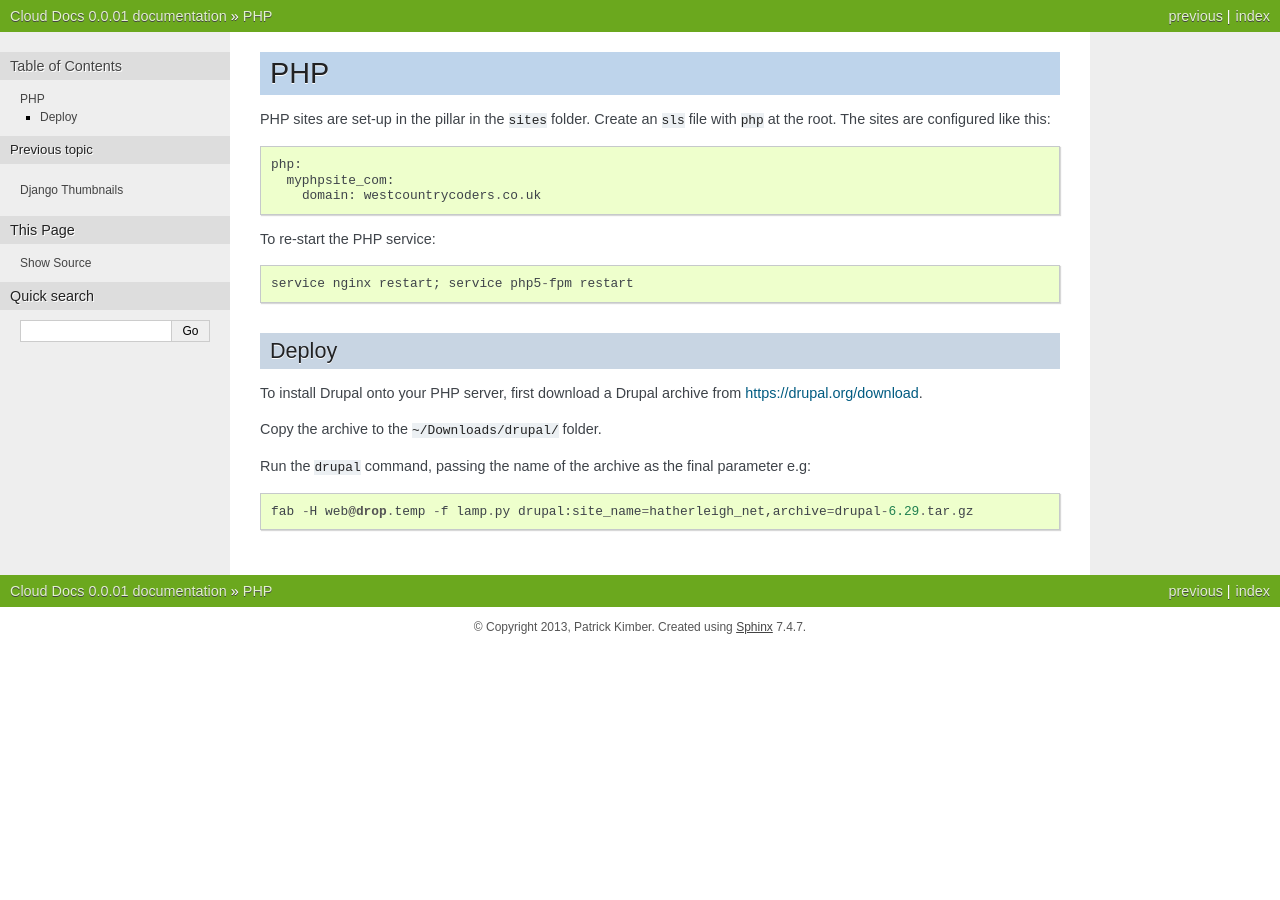
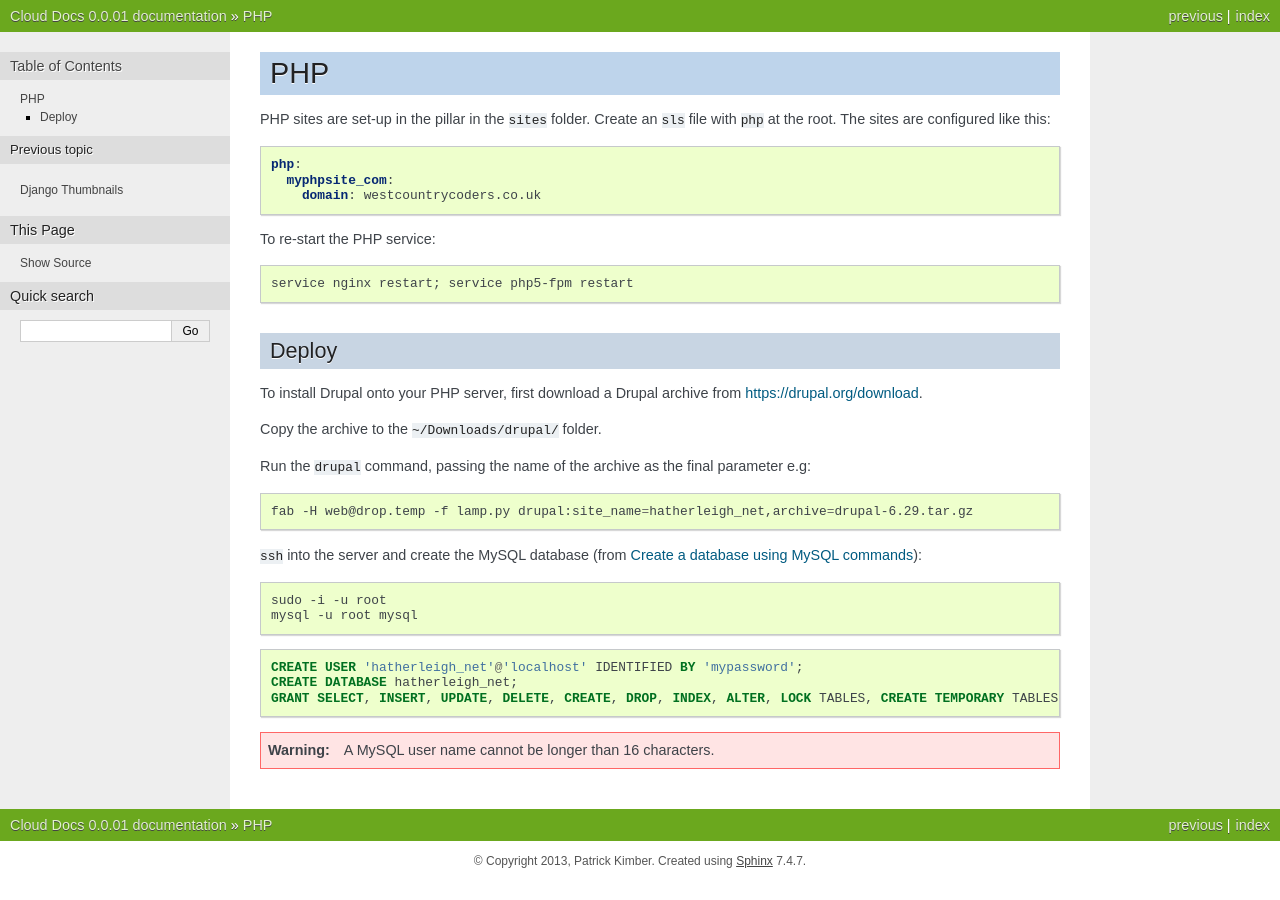
Before and after one commit to pkimber/old-docs-migrated-to-gitlab, a Sphinx documentation site: the page built from source/php.rst, in a window 1280 px wide. Built offline with Sphinx 7.4.7, drawn with Linux system fonts in a browser that asks for light colours.

```diff
--- a/source/php.rst
+++ b/source/php.rst
@@ -1,8 +1,12 @@
 PHP
 ***
 
+.. highlight:: bash
+
 PHP sites are set-up in the pillar in the ``sites`` folder.  Create an ``sls``
-file with ``php`` at the root.  The sites are configured like this::
+file with ``php`` at the root.  The sites are configured like this:
+
+.. code-block:: yaml
 
   php:
     myphpsite_com:
@@ -25,3 +29,20 @@ Run the ``drupal`` command, passing the name of the archive as the final
 parameter e.g::
 
   fab -H web@drop.temp -f lamp.py drupal:site_name=hatherleigh_net,archive=drupal-6.29.tar.gz
+
+``ssh`` into the server and create the MySQL database
+(from `Create a database using MySQL commands`_)::
+
+  sudo -i -u root
+  mysql -u root mysql
+
+.. code-block:: sql
+
+  CREATE USER 'hatherleigh_net'@'localhost' IDENTIFIED BY 'mypassword';
+  CREATE DATABASE hatherleigh_net;
+  GRANT SELECT, INSERT, UPDATE, DELETE, CREATE, DROP, INDEX, ALTER, LOCK TABLES, CREATE TEMPORARY TABLES ON `hatherleigh_net`.* TO 'hatherleigh_net'@'localhost' IDENTIFIED BY 'mypassword';
+
+.. warning:: A MySQL user name cannot be longer than 16 characters.
+
+
+.. _`Create a database using MySQL commands`: https://drupal.org/documentation/install/create-database#direct
```
Also changed, not shown: source/mailgun.rst (+11 -0 lines), source/process.rst (+13 -5 lines).
